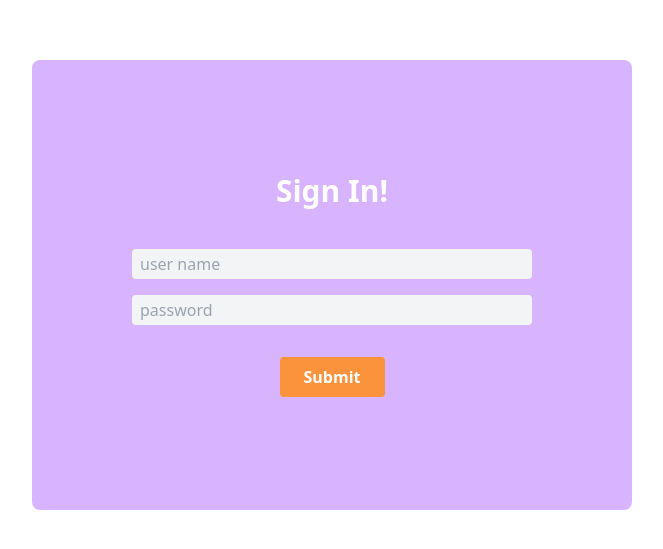
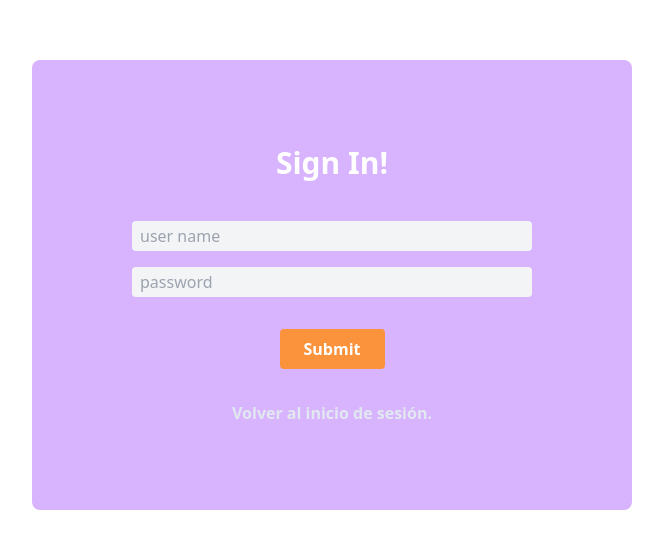
Before and after one commit to SyTW2223/E01, a React (Create React App) app in the folder client/: page /register in a window 1280 px wide. Shown: the part 115-664 px from the top of the page, without its empty margins (308-971 px from the left). Built offline with nearby package versions, Linux system fonts and the light colour scheme.

Commit message:
Link register to login

```diff
--- a/client/src/components/Register.jsx
+++ b/client/src/components/Register.jsx
@@ -1,5 +1,6 @@
 import { useState } from 'react';
 import { useNavigate } from 'react-router-dom';
+import { Link } from "react-router-dom";
 
 const Login = () => {
   const [userName, setUserName] = useState('');
@@ -58,6 +59,9 @@ const Login = () => {
             duration-500'
           >Submit</button>
         </div>
+        <div className='text-slate-200 font-bold pt-8'>
+          <Link to="/login">Volver al inicio de sesión.</Link>
+        </div>
       </form>
     </div>
   )
```
